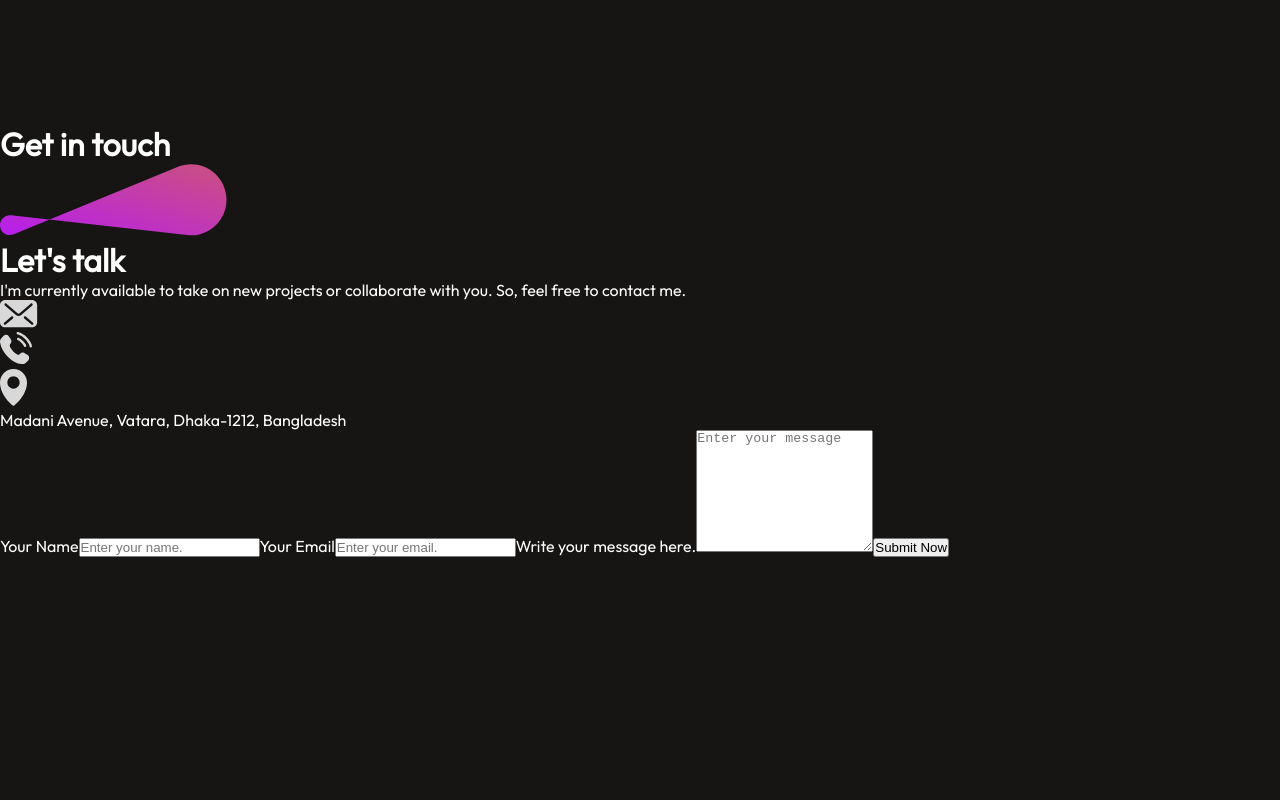
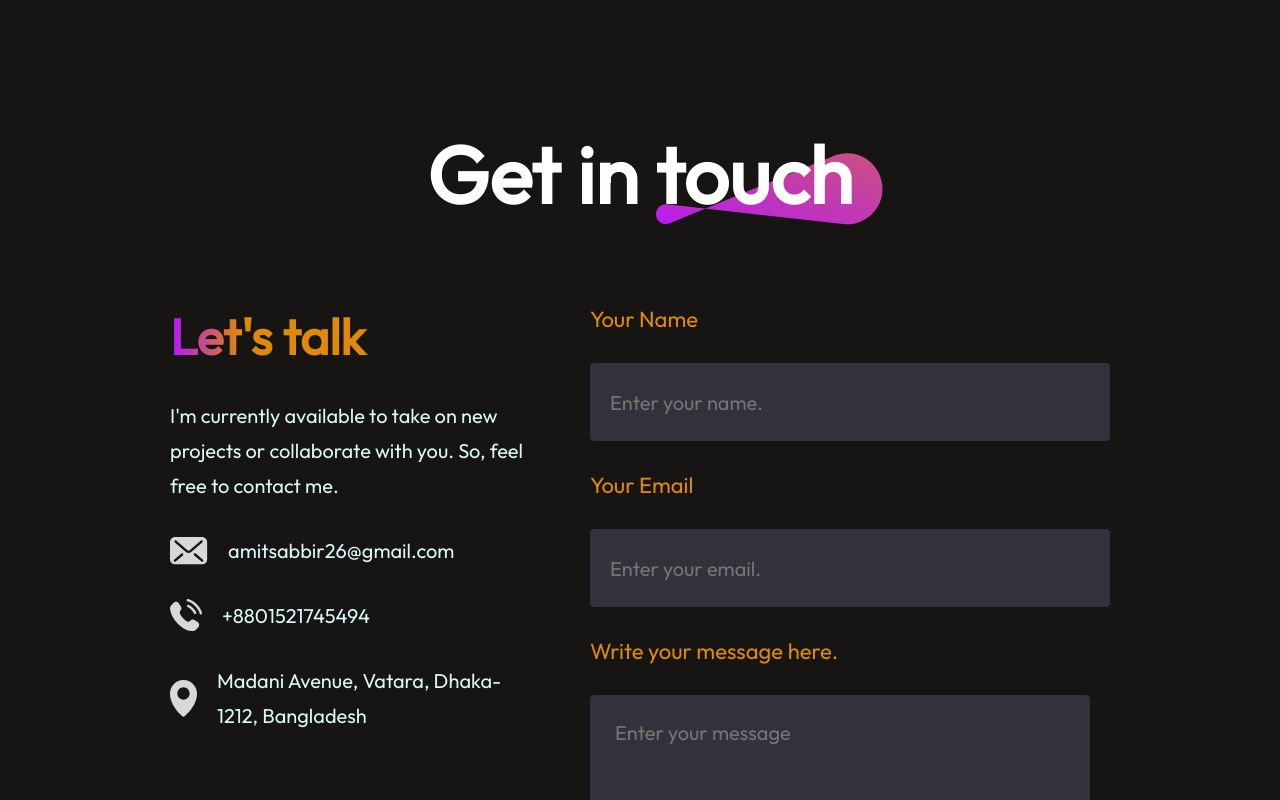
Before and after one commit to amitmahmud26/My-Portfolio, a React (Vite) app: page / in a window 1280 px wide. Shown: the part 5000-5800 px from the top of the page. Before the commit the page ends 5557 px from the top, so only its background shows below. Built offline with nearby package versions, Linux system fonts and the light colour scheme.

Commit message:
completed contact section design

```diff
--- a/src/Components/Contact/Contact.css
+++ b/src/Components/Contact/Contact.css
@@ -0,0 +1,106 @@
+.contact{
+    display: flex;
+    flex-direction: column;
+    align-items: center;
+    justify-content: center;
+    gap: 80px;
+    margin: 80px 170px;
+
+}
+.contact-title{
+    position: relative;
+}
+.contact-title h1{
+    padding: 0px 30px;
+    font-size: 80px;
+    font-weight: 600;
+}
+.contact-title img{
+    position: absolute;
+    bottom: 0;
+    right: 0;
+    z-index: -1;
+}
+.contact-section{
+    display: flex;
+    gap: 60px;
+}
+.contact-left{
+    display: flex;
+    flex-direction: column;
+    gap: 30px;
+    /* justify-content: center; */
+}
+.contact-left h1{
+    font-size: 50px;
+    font-weight: 700;
+    background: linear-gradient(270deg, #DF8908 80%, #B415FF 100%);;
+    background-clip: text;
+    -webkit-background-clip: text;
+    -webkit-text-fill-color: transparent;
+}
+.contact-left p{
+    max-width: 550px;
+    color: #d8f8f8;
+    font-size: 20px;
+    line-height: 35px;
+}
+.contact-details{
+    display: flex;
+    flex-direction: column;
+    gap: 30px;
+    color: #d8d8d8;
+    font-size: 22px;
+}
+.contact-detail{
+    display: flex;
+    align-items: center;
+    gap: 20px;
+}
+.contact-right{
+    display: flex;
+    flex-direction: column;
+    align-items: start;
+    gap: 30px;
+}
+.contact-right label{
+    color: #DF8908;
+    font-size: 22px;
+    font-weight: 500;
+}
+.contact-right input{
+    border: none;
+    width: 500px;
+    height: 78px;
+    padding-left: 20px;
+    border-radius: 4px;
+    background: #32323c;
+    color: #a0a0a0;
+    font-family: outfit;
+    font-size: 20px;
+}
+.contact-right textarea{
+    width: 450px;
+    border: none;
+    padding: 25px;
+    border-radius: 4px;
+    background: #32323c;
+    color: #a0a0a0;
+    font-family: outfit;
+    font-size: 20px;
+}
+.contact-submit{
+    border: none;
+    color: white;
+    border-radius: 50px;
+    background: linear-gradient(265deg, #df8908 -5.09%, #b415ff 100%);
+    padding: 20px 60px;
+    margin-bottom: 50px;
+    cursor: pointer;
+    transition: 0.3s;
+    font-size: 18px;
+}
+.contact-submit:hover{
+    transform: scale(1.1);
+    transition: 0.3s;
+}
--- a/src/Components/Contact/Contact.jsx
+++ b/src/Components/Contact/Contact.jsx
@@ -17,10 +17,10 @@
           <p>I'm currently available to take on new projects or collaborate with you. So, feel free to contact me.</p>
           <div className="contact-details">
             <div className="contact-detail">
-              <img src={mail_icon} alt="" />
+              <img src={mail_icon} alt="" /> <p>amitsabbir26@gmail.com</p>
             </div>
             <div className="contact-detail">
-              <img src={call_icon} alt="" /> <p></p>
+              <img src={call_icon} alt="" /> <p>+8801521745494</p>
             </div>
             <div className="contact-detail">
               <img src={location_icon} alt="" /> <p>Madani Avenue, Vatara, Dhaka-1212, Bangladesh</p>
```
